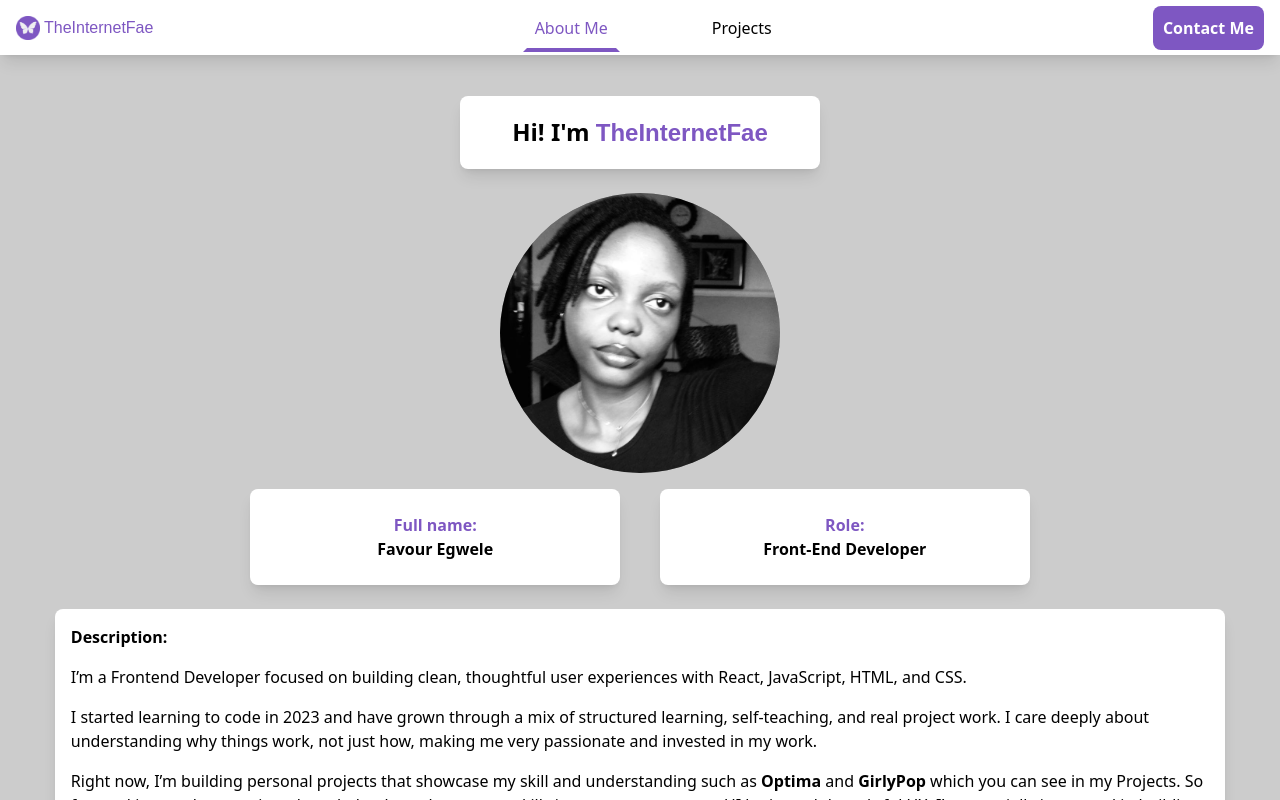
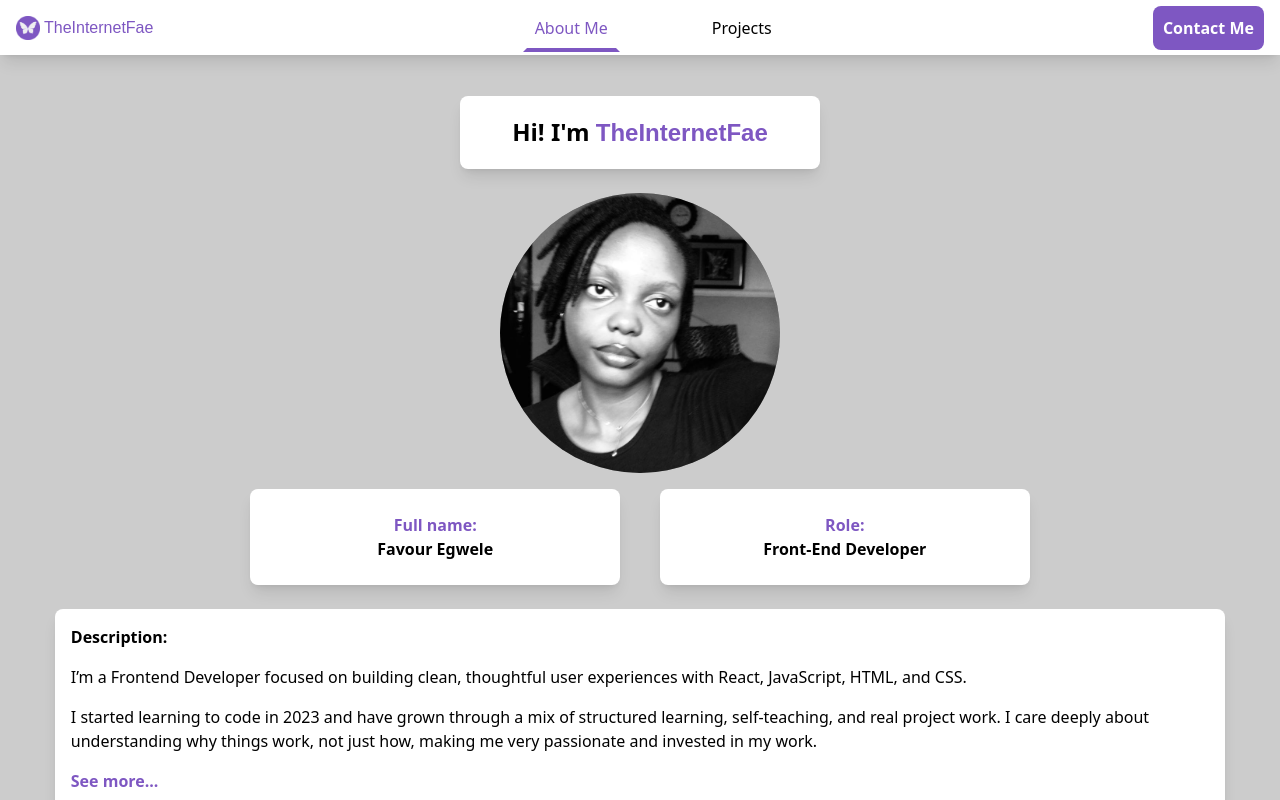
Before and after one commit to theinternetfae/My-Portfolio, a React (Vite) app: page /about in a window 1280 px wide. Built offline with nearby package versions, Linux system fonts and the light colour scheme; a web font is replaced by a local one.

Commit message:
Truncating about me description

```diff
--- a/src/About.jsx
+++ b/src/About.jsx
@@ -1,3 +1,4 @@
+import { useMemo, useState } from "react";
 import { SiHtml5, SiTailwindcss, SiReact, SiJavascript, SiCss3, SiAppwrite, SiGithub, SiFigma } from "react-icons/si";
 
 function About() {
@@ -45,6 +46,7 @@ function About() {
         }
     ];
 
+    const [expanded, setExpanded] = useState(false);
 
     return (
         <section className="about-me">
@@ -76,9 +78,16 @@ function About() {
                 <div className="full-desc">
                     <p>I’m a Frontend Developer focused on building clean, thoughtful user experiences with React, JavaScript, HTML, and CSS.</p>
                     <p>I started learning to code in 2023 and have grown through a mix of structured learning, self-teaching, and real project work. I care deeply about understanding why things work, not just how, making me very passionate and invested in my work.</p>
-                    <p>Right now, I’m building personal projects that showcase my skill and understanding such as <b>Optima</b> and <b>GirlyPop</b> which you can see in my Projects. So far, working on these projects have helped me sharpen my skills in state management, UI logic, and thoughtful UX. I’m especially interested in building clean, maintainable systems and learning how real-world applications are structured behind the scenes.</p>
-                    <p>I’m still early in my journey, but I’m consistent, curious, and not afraid to sit with hard problems until they make sense. I’m excited to keep growing, collaborating, and eventually contributing to teams that value intentional development and continuous learning.</p>
-                    <p>I'm currently seeking out Internship or Junior dev roles where I have guidance on my work and room to grow.</p>
+
+                    {expanded && (
+                        <>
+                            <p>Right now, I’m building personal projects that showcase my skill and understanding such as <b>Optima</b> and <b>GirlyPop</b> which you can see in my Projects. So far, working on these projects have helped me sharpen my skills in state management, UI logic, and thoughtful UX. I’m especially interested in building clean, maintainable systems and learning how real-world applications are structured behind the scenes.</p>
+                            <p>I’m still early in my journey, but I’m consistent, curious, and not afraid to sit with hard problems until they make sense. I’m excited to keep growing, collaborating, and eventually contributing to teams that value intentional development and continuous learning.</p>
+                            <p>I'm currently seeking out Internship or Junior dev roles where I have guidance on my work and room to grow.</p>
+                        </>
+                    )}
+
+                    <span onClick={() => setExpanded(prev => !prev)}>{expanded ? "See less..." : "See more..."}</span>
                 </div>
             </div>
 
--- a/src/index.css
+++ b/src/index.css
@@ -219,7 +219,11 @@ body {
       }
 
       .full-desc {
-        @apply mt-4 flex flex-col gap-4 cursor-default
+        @apply mt-4 flex flex-col gap-4 cursor-default;
+
+        span {
+          @apply text-mypurple font-bold cursor-pointer;
+        }
       }
     }
 
@@ -232,7 +236,7 @@ body {
       }
 
       .full-tools {
-        @apply flex shrink-0 gap-8 mt-4 overflow-x-auto text-[40px];
+        @apply flex shrink-0 gap-8 mt-4 overflow-x-auto text-[35px];
       }
     }
 
```
